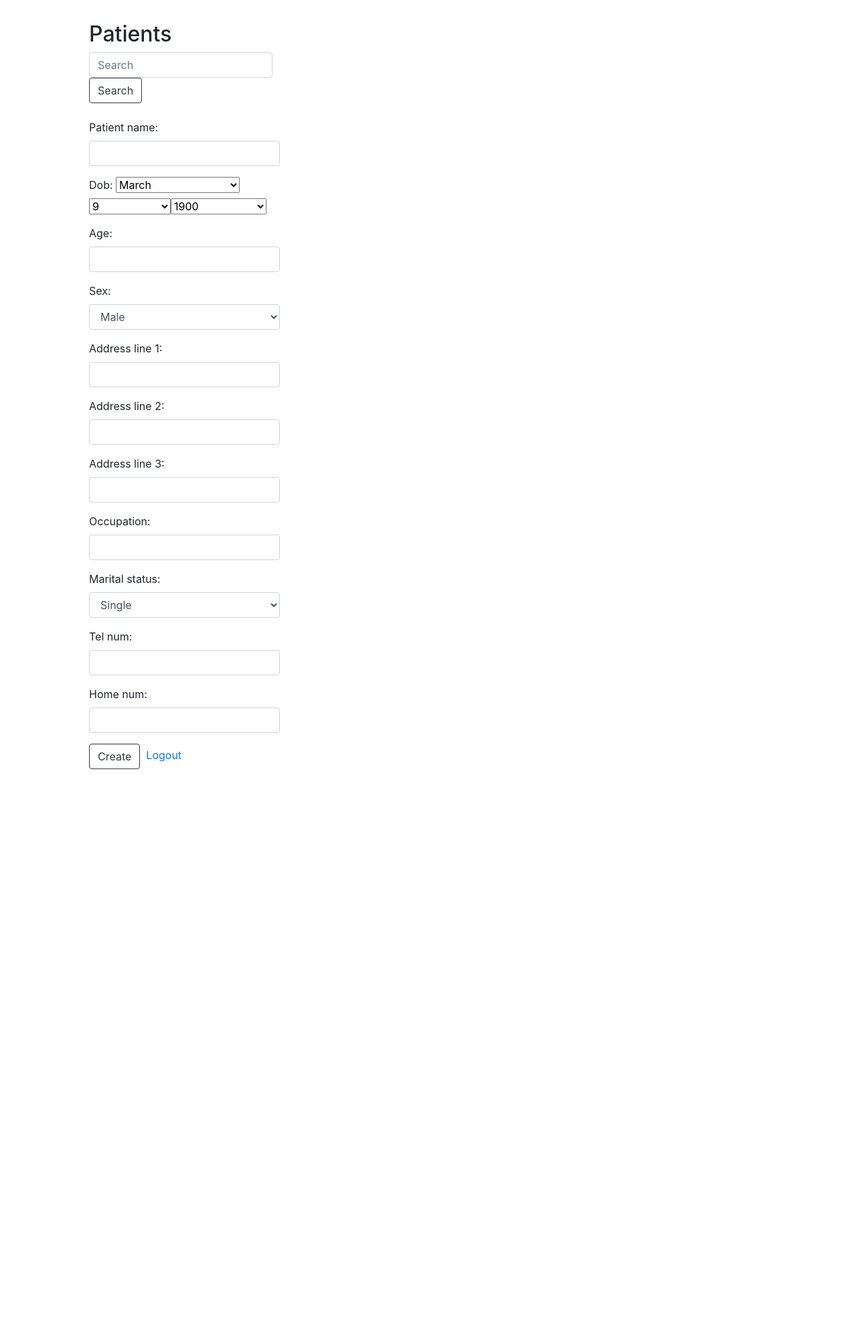
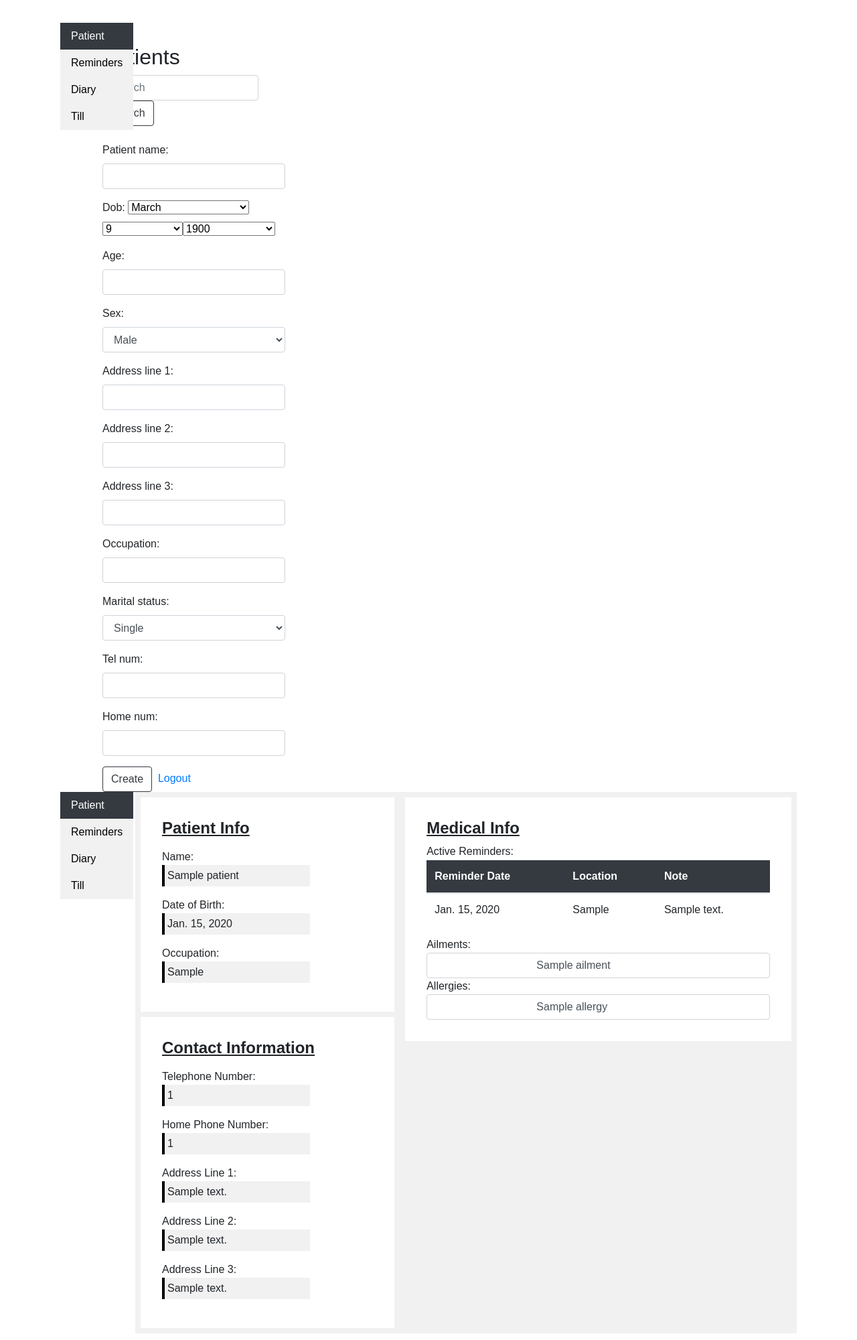
Before and after one commit to CMorar143/Artificial-MD, a Django app: template Project/DjangoProj/templates/patient.html in a window 1280 px wide. Shown: the whole page at 67% size. Before the commit the page ends 1148 px from the top, so only its background shows below. Run offline with Django 3.2, Linux system fonts and the light colour scheme; tables that the repository leaves empty hold one stand-in row (values such as "Sample post"); the template is opened without the code that fills it: values that come from a table or form of the project are taken from there, most other values are stand-ins (such as "Sample title", 1, 10 or a date in 2020); some libraries are stand-ins or nearby versions.

Commit message:
this move could cost us 42 years

```diff
--- a/Project/DjangoProj/boards/views.py
+++ b/Project/DjangoProj/boards/views.py
@@ -111,8 +111,9 @@ class patient(TemplateView):
 		if 'search' in request.GET:
 			searched_name = request.GET['search']
 			searched_patients = patients.filter(patient_name__icontains=searched_name)
-			args['searched_patients'] = searched_patients
-
+			if searched_patients is not None:
+				args['searched_patients'] = searched_patients
+				print(searched_patients)
 		return render(request, self.template_name, args)
 
 	def post(self, request):
--- a/Project/DjangoProj/templates/patient.html
+++ b/Project/DjangoProj/templates/patient.html
@@ -5,8 +5,17 @@
     <title>Patients</title>
     <link rel="stylesheet" type="text/css" href="{% static 'css/bootstrap.min.css' %}">
     <link rel="stylesheet" type="text/css" href="{% static 'css/Form.css' %}">
+    <link rel="stylesheet" href="{% static 'css/Custom/Navbar2.css' %}">
+    <link rel="stylesheet" href="{% static 'css/Custom/Patient_info.css' %}">
+
   </head>
   <body>
+    <ul>
+      <li><a class="active" href="#">Patient</a></li>
+      <li><a href="#">Reminders</a></li>
+      <li><a href="#">Diary</a></li>
+      <li><a href="#">Till</a></li>
+    </ul>
     <div class="container">
       <h2>Patients</h2>
 
@@ -63,7 +72,125 @@
 
 
 
+<body>
+    <ul>
+      <li><a class="active" href="#">Patient</a></li>
+      <li><a href="#">Reminders</a></li>
+      <li><a href="#">Diary</a></li>
+      <li><a href="#">Till</a></li>
+    </ul>
+    <div class="main">
+      <div class="left_section">
+        <div class="info">
+           <h4>Patient Info</h4>
+            <div class="field">
+              Name:
+              <div class="field_value" >
+                {{ patient.patient_name }}
+              </div>
+            </div>
+            <div class="field">
+              Date of Birth:
+              <div class="field_value" >
+                {{ patient.DOB }}
+              </div>
+            </div>
+            <div class="field">
+              Occupation:
+              <div class="field_value" >
+                {{ patient.occupation }}
+              </div>
+            </div>
+        </div>
+        <div class="info">
+          <h4>Contact Information</h4>
+          <div class="field">
+            Telephone Number:
+            <div class="field_value" >
+              {{ patient.tel_num }}
+            </div>
+          </div>
+          <div class="field">
+            Home Phone Number:
+            <div class="field_value" >
+              {{ patient.home_num }}
+            </div>
+          </div>
+          <div class="field">
+            Address Line 1:
+            <div class="field_value" >
+              {{ patient.address_line1 }}
+            </div>
+          </div>
+          <div class="field">
+            Address Line 2:
+            <div class="field_value" >
+              {{ patient.address_line2 }}
+            </div>
+          </div>
+          <div class="field">
+            Address Line 3:
+            <div class="field_value" >
+              {{ patient.address_line3 }}
+            </div>
+          </div>
+        </div>
+      </div>
+      <div class="right_section">
+        <div class="info">
+          <h4>Medical Info</h4>
 
+            {% if reminders is not None %}
+              Active Reminders:
+              <table class="table">
+                <thead class="thead-inverse">
+                  <tr class="bg-dark text-white">
+                    <th>Reminder Date</th>
+                    <th>Location</th>
+                    <th>Note</th>
+                  </tr>
+                </thead>
+                <tbody>
+                  {% for reminder in reminders %}
+                    <tr>
+                      <td class="align-middle">
+                       {{ reminder.rem_date }}
+                      </td>
+                      <td class="align-middle">
+                        {{ reminder.location }}
+                      </td>
+                      <td class="align-middle">
+                        {{ reminder.message }}
+                      </td>
+                    </tr>
+                  {% endfor %}
+                </tbody>
+              </table>
+            {% else %}
+              this
+            {% endif %}
+            Ailments:
+            <input
+              class="form-control mr-sm-2"
+              name="ailments"
+              value="
+                {% for ail in ailments %}
+                  {{ ail.name }}
+                {% endfor %}
+              " >
+            Allergies:
+            <input
+              class="form-control mr-sm-2"
+              name="allergies"
+              value="
+                {% for all in allergies %}
+                  {{ all.name }}
+                {% endfor %}
+              " >
+        </div>
+      </div>
+    </div>
+  </body>
 
 
 
```
Also changed, not shown: Project/DjangoProj/templates/patient_info.html (+10 -0 lines). Lines whose indentation alone changed are shown as unchanged.
